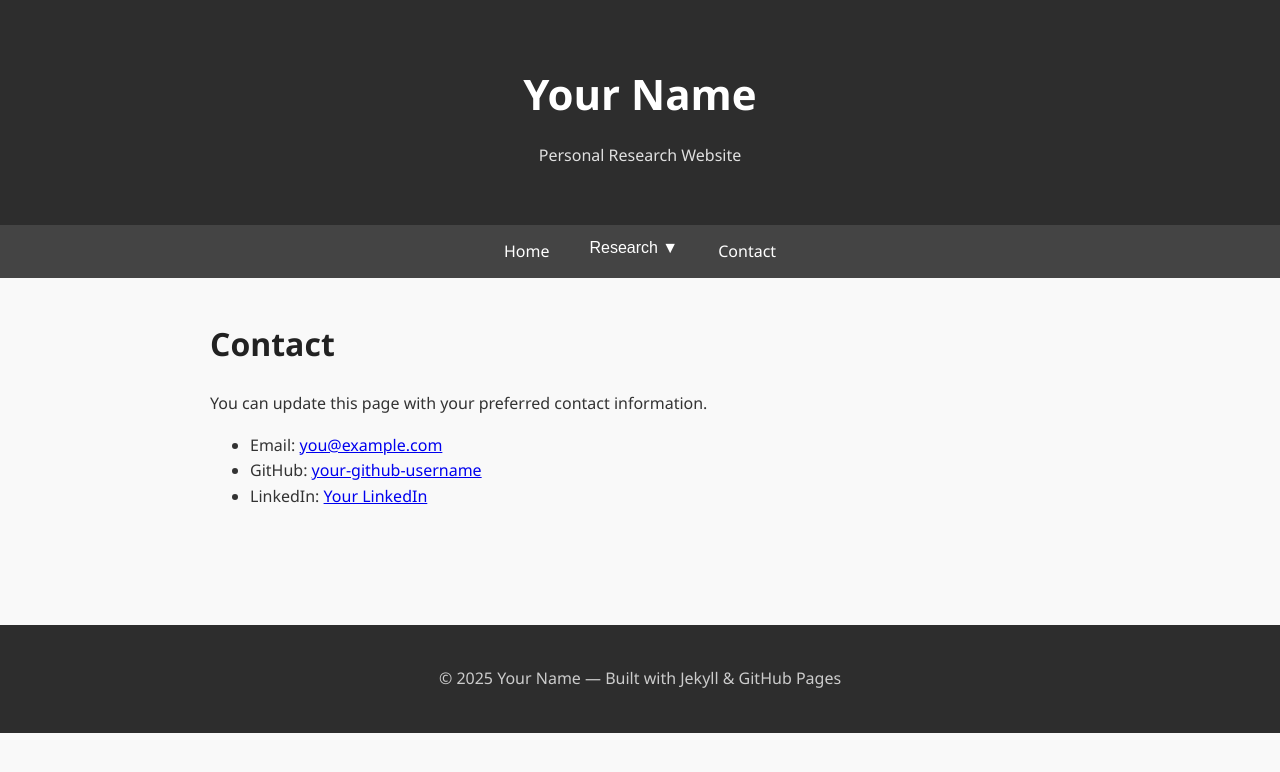
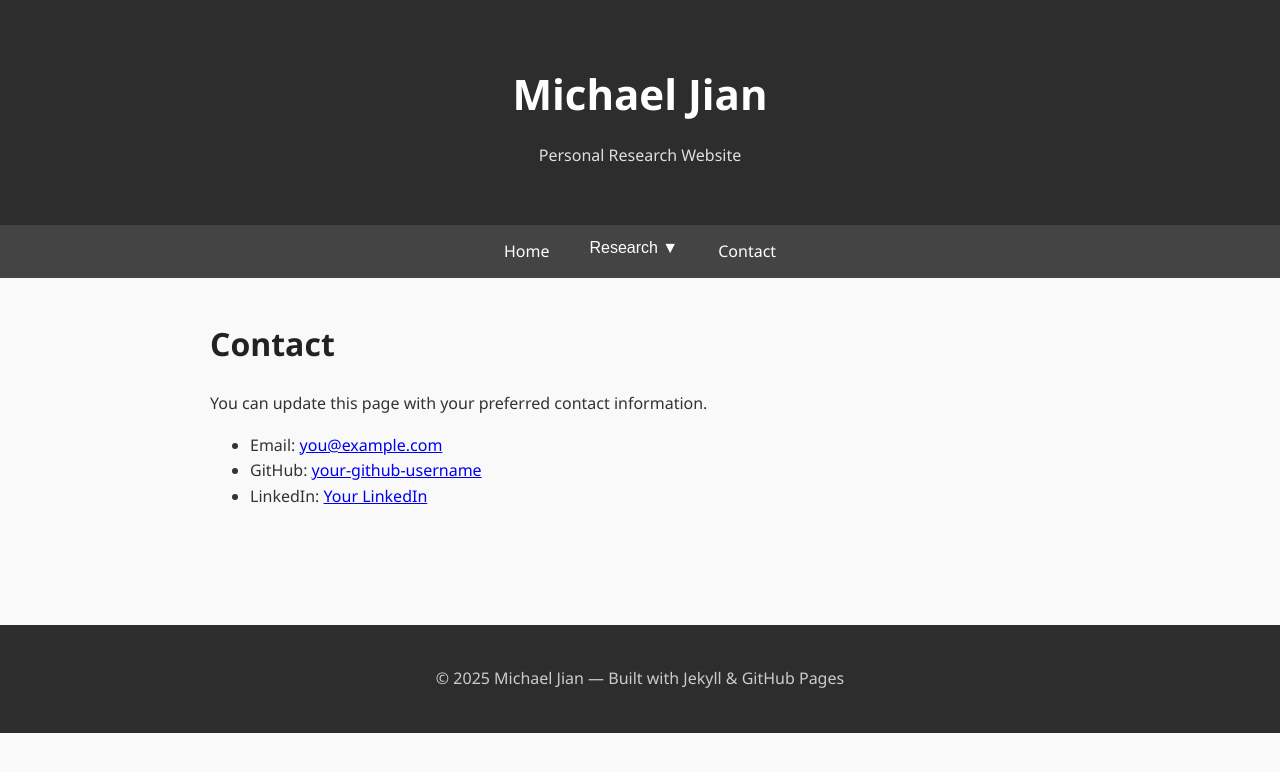
Before and after one commit to mcjian09/mcjian09.github.io, a Jekyll site: the page built from contact.md, in a window 1280 px wide. Shown: the top 772 px of the page. Built offline with Jekyll 4.4.1, drawn with Linux system fonts in a browser that asks for light colours.

Commit message:
Update site title to 'Michael Jian'

```diff
--- a/_config.yml
+++ b/_config.yml
@@ -1,4 +1,4 @@
-title: "Your Name"
+title: "Michael Jian"
 description: "Personal Research Website"
 markdown: kramdown
 permalink: pretty
```
